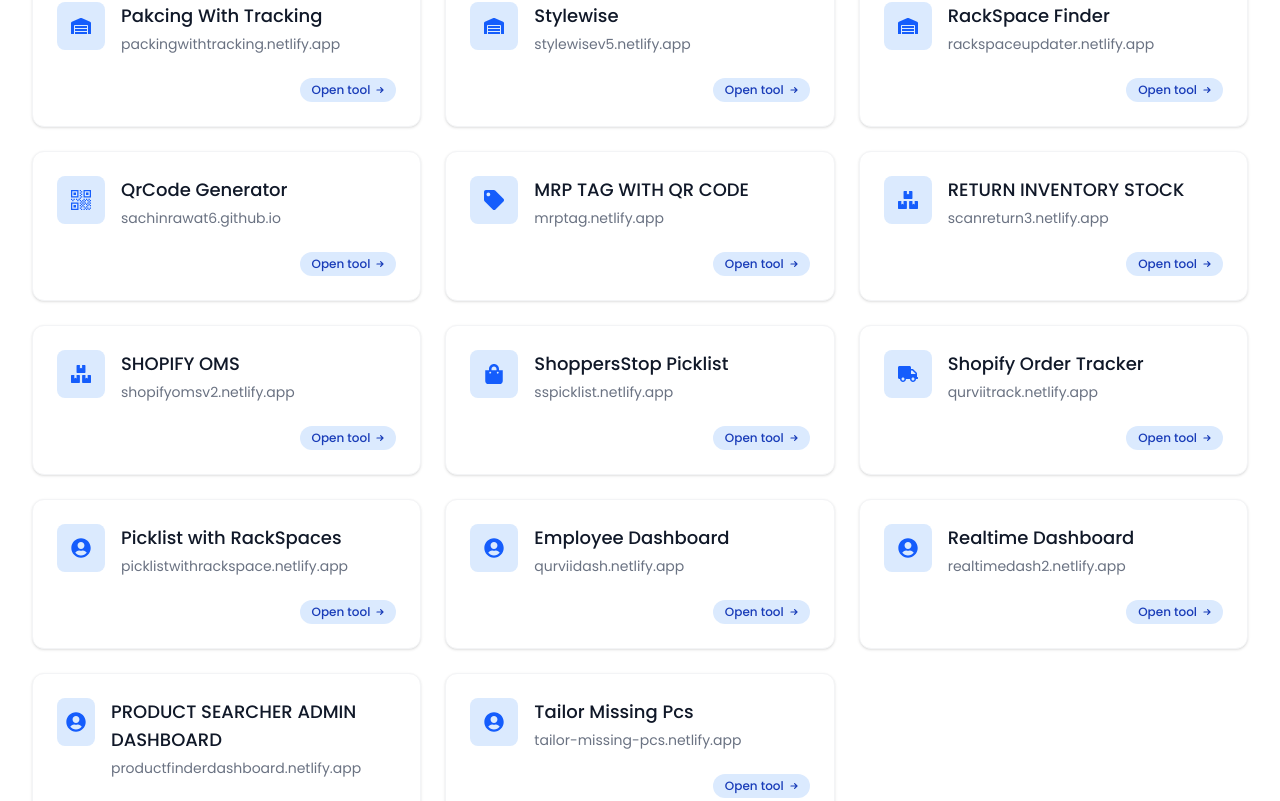
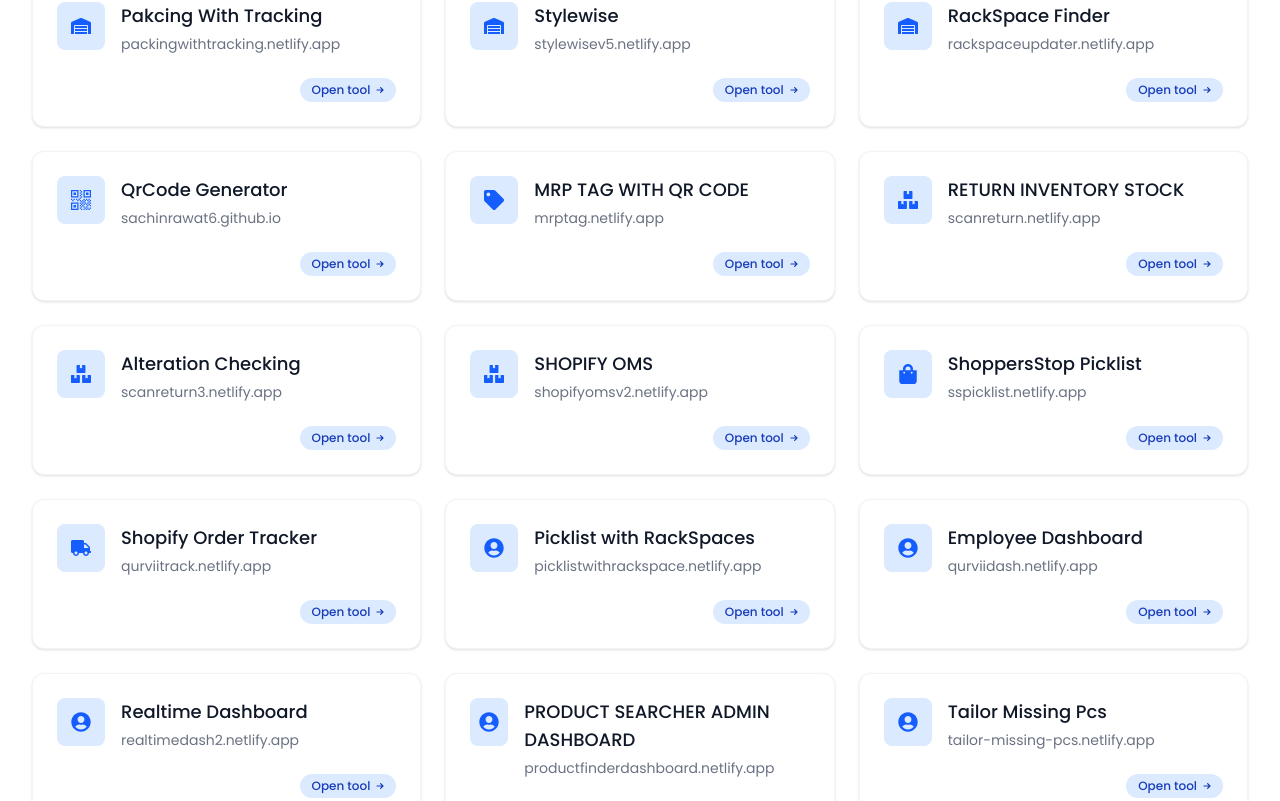
Before and after one commit to Sachinrawat6/tool, a React (Vite) app: page / in a window 1280 px wide. Shown: the part 1141-1942 px from the top of the page. Built offline with nearby package versions, Linux system fonts and the light colour scheme.

Commit message:
Fix URLs in Tools component
Updated URLs for 'RETURN INVENTORY STOCK' and 'Alteration Checking' sections.

```diff
--- a/src/components/Tools.jsx
+++ b/src/components/Tools.jsx
@@ -132,7 +132,14 @@
   },
   {
     header: "RETURN INVENTORY STOCK",
-    // url: "https://scanreturn1.netlify.app/",
+    url: "https://scanreturn.netlify.app/",
+    // url: "https://scanreturn2.netlify.app/",
+    // url: "https://scanreturn3.netlify.app/",
+    icon: <FaBoxes />,
+  },
+  {
+    header: "Alteration Checking",
+    // url: "https://scanreturn.netlify.app/",
     // url: "https://scanreturn2.netlify.app/",
     url: "https://scanreturn3.netlify.app/",
     icon: <FaBoxes />,
```
